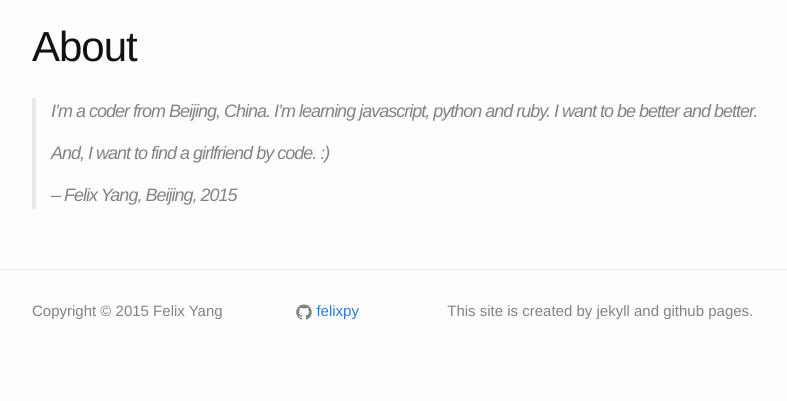
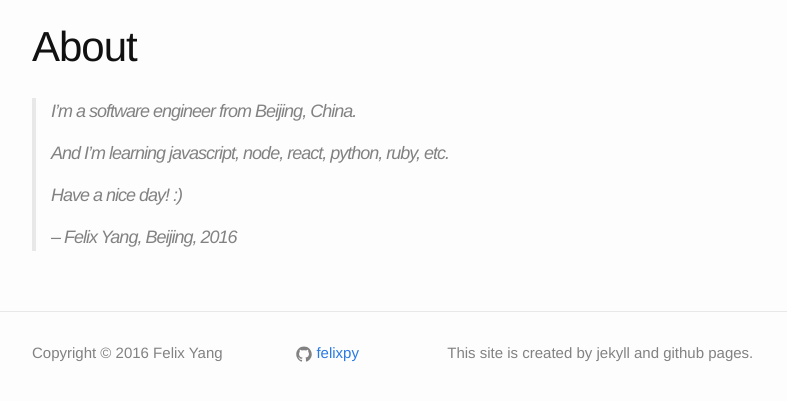
Before and after one commit to felixpy/felixpy.github.io, a Jekyll site: the page built from about.md, in a window 1280 px wide, cut to the strip 104-505 px from the top of the page. Shown: the whole strip, without its empty margins (238-1025 px from the left). Built offline with Jekyll 4.4.1, drawn with Linux system fonts in a browser that asks for light colours.

Commit message:
update about

```diff
--- a/_includes/footer.html
+++ b/_includes/footer.html
@@ -5,7 +5,7 @@
     <div class="footer-col-wrapper">
       <div class="footer-col  footer-col-1">
         <ul class="contact-list">
-          <li>Copyright © 2015 Felix Yang</li>
+          <li>Copyright © 2016 Felix Yang</li>
         </ul>
       </div>
 
--- a/about.md
+++ b/about.md
@@ -4,8 +4,10 @@ title: About
 permalink: /about/
 ---
 
-> I'm a coder from Beijing, China. I'm learning javascript, python and ruby. I want to be better and better.
+> I'm a software engineer from Beijing, China.
 >
-> And, I want to find a girlfriend by code. :)
+> And I'm learning javascript, node, react, python, ruby, etc.
 >
-> -- Felix Yang, Beijing, 2015
+> Have a nice day! :)
+>
+> -- Felix Yang, Beijing, 2016
```
